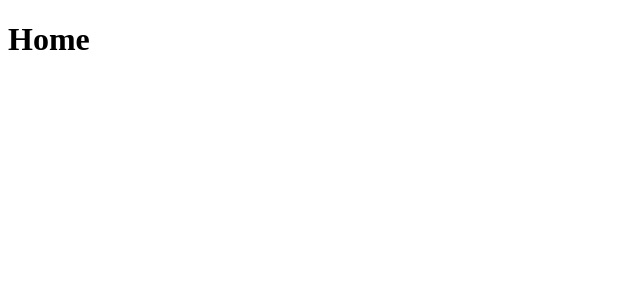
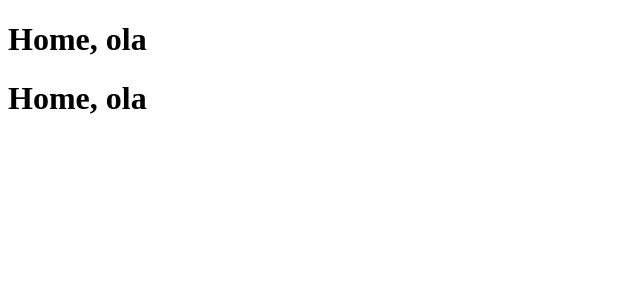
Before and after one commit to ThalesFortes/sales-dashboard-tafs, a React (Vite) app: page /home in a window 1280 px wide. Shown: the top 300 px of the page, without its empty margins (0-640 px from the left). Built offline with nearby package versions, Linux system fonts and the light colour scheme.

Commit message:
Adjusting theme

```diff
--- a/src/pages/Home.tsx
+++ b/src/pages/Home.tsx
@@ -1,7 +1,8 @@
 function Home() {
   return (
     <>
-      <h1>Home</h1>
+      <h1>Home, ola</h1>
+      <h1>Home, ola</h1>
     </>
   )
 }
```
